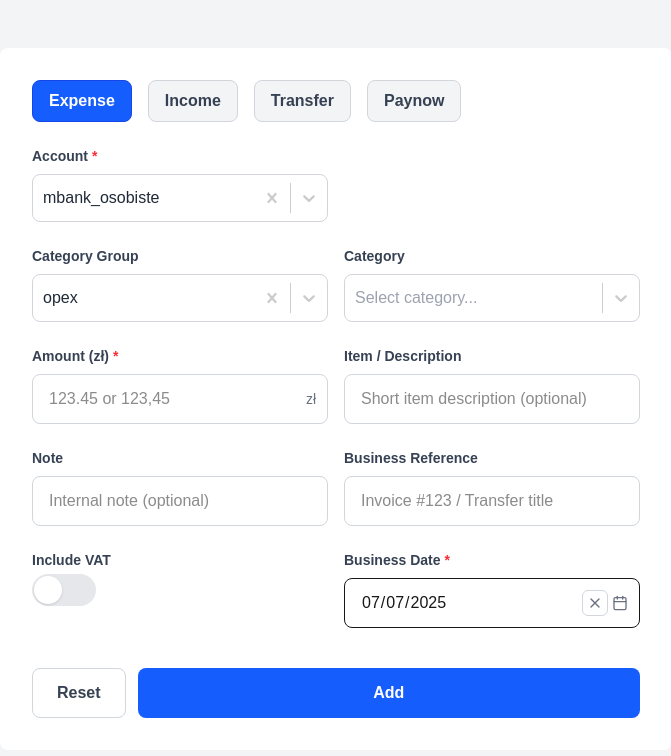
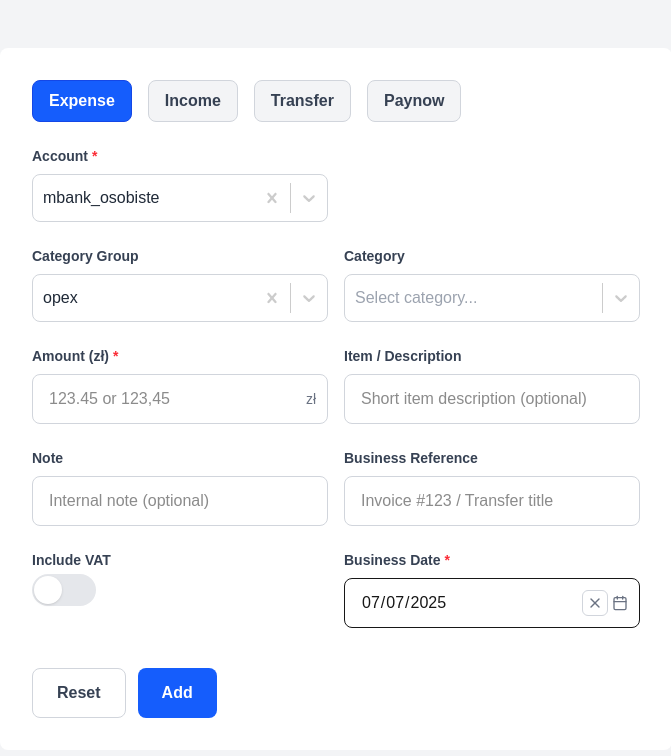
Before and after one commit to PawelJaronski/erp-front, a Next.js app: page / in a window 1280 px wide. Shown: the top 756 px of the page, without its empty margins (304-975 px from the left). Built offline with nearby package versions, Linux system fonts and the light colour scheme.

Commit message:
minor layout fix

```diff
--- a/src/features/transactions/components/FormActions.tsx
+++ b/src/features/transactions/components/FormActions.tsx
@@ -20,7 +20,7 @@ export const FormActions: React.FC<Props> = ({ onSubmit, onReset, isSubmitting,
       type="submit"
       onClick={onSubmit}
       disabled={isSubmitting || saveDisabled}
-      className="flex-1 bg-blue-600 hover:bg-blue-700 disabled:bg-blue-400 text-white cursor-pointer font-semibold py-3 px-6 rounded-lg transition-colors"
+      className="bg-blue-600 hover:bg-blue-700 disabled:bg-blue-400 text-white cursor-pointer font-semibold py-3 px-6 rounded-lg transition-colors"
     >
       {isSubmitting ? 'Adding...' : 'Add'}
     </button>
```
